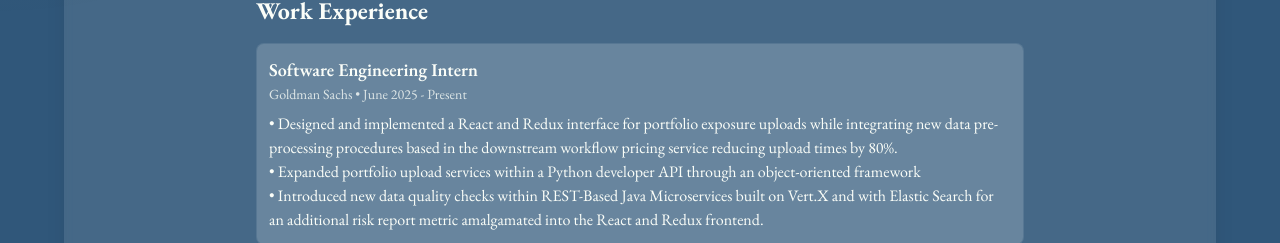
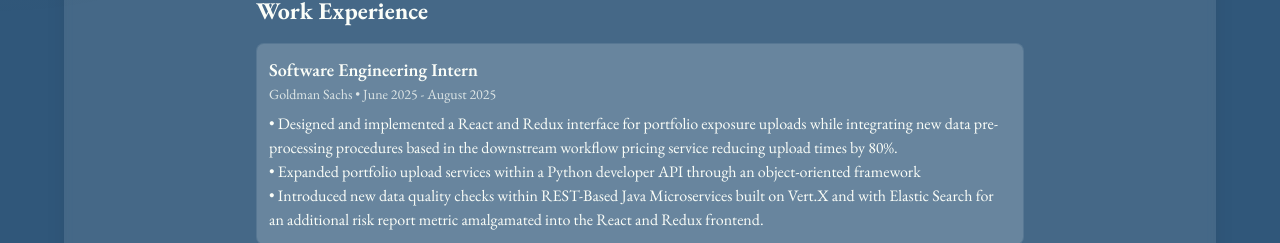
Before and after one commit to elijahtwalker/personalsite, a React (Vite) app: page / in a window 1280 px wide. Both pictures are taken after a click on the button "Experience". Shown: the part 987-1230 px from the top of the page. Built offline with nearby package versions, Linux system fonts and the light colour scheme.

Commit message:
Changed GS date

```diff
--- a/src/components/About.jsx
+++ b/src/components/About.jsx
@@ -95,7 +95,7 @@
                 </h4>
                 <p className={`text-sm opacity-80 transition-colors duration-300 text-left
                   ${isDark ? 'text-hunter_green' : 'text-baby_powder'}`}>
-                  Goldman Sachs • June 2025 - Present
+                  Goldman Sachs • June 2025 - August 2025
                 </p>
                 <p className={`mt-2 transition-colors duration-300 text-left
                   ${isDark ? 'text-hunter_green' : 'text-baby_powder'}`}>
```
